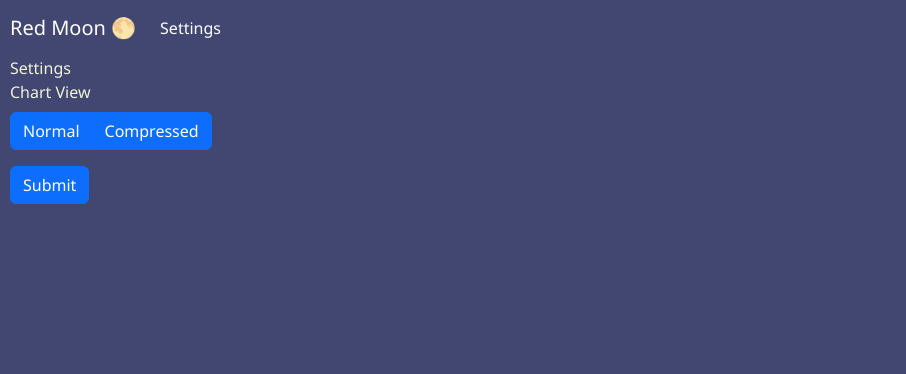
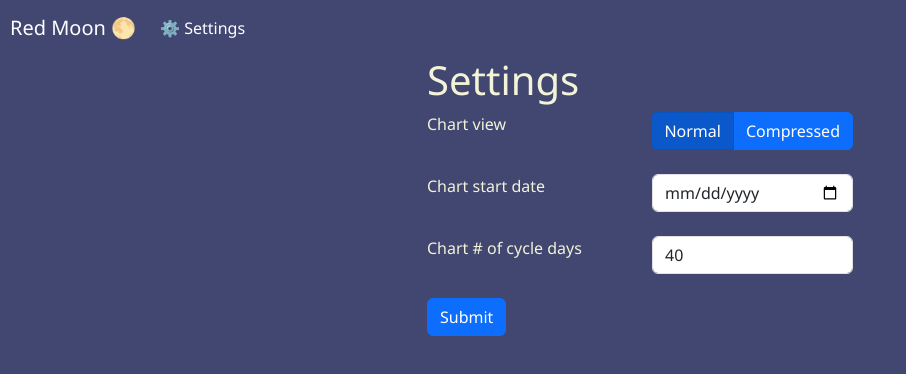
Before and after one commit to gracechin/red-moon, a React (Create React App) app: page /settings in a window 1280 px wide. Shown: the top 374 px of the page, without its empty margins (0-906 px from the left). Built offline with nearby package versions, Linux system fonts and the light colour scheme.

Commit message:
Settings - start date, num of cycle days

```diff
--- a/src/components/Modal.js
+++ b/src/components/Modal.js
@@ -33,6 +33,7 @@ export function PeriodEntryModal({
   onSubmit,
   defaultData,
   mode,
+  dateConfig,
 }) {
   const isAddNewMode = mode === PERIOD_ENTRY_MODE.NEW;
   const defDate = defaultData.Date;
@@ -59,6 +60,8 @@ export function PeriodEntryModal({
             <Form.Control
               name="Date"
               type="date"
+              max={dateConfig.maxDate}
+              min={dateConfig.minDate}
               defaultValue={(!isAddNewMode && defDate) || getCurrentDateStr()}
             />
           </Form.Group>
--- a/src/components/NavBar.js
+++ b/src/components/NavBar.js
@@ -10,19 +10,19 @@ function NavBar({ onReset, onAdd }) {
           Red Moon 🌕
         </Navbar.Brand>
         <Nav>
+          <div className="nav-link">
+            <Link to="/settings">⚙️ Settings</Link>
+          </div>
           {!!onReset && (
             <Nav.Link style={{ color: "white" }} onClick={onReset}>
-              Clear
+              🗑️ Clear
             </Nav.Link>
           )}
           {!!onAdd && (
             <Nav.Link style={{ color: "white" }} onClick={onAdd}>
-              + Entry
+              ➕ Entry
             </Nav.Link>
           )}
-          <div className="nav-link">
-            <Link to="/settings">Settings</Link>
-          </div>
         </Nav>
       </Navbar>
     </>
--- a/src/pages/Home.js
+++ b/src/pages/Home.js
@@ -12,7 +12,13 @@ import {
 } from "../components/Modal.js";
 import { PeriodChart } from "../components/Chart";
 import NavBar from "../components/NavBar";
-import { CHART_VIEW_OPTIONS, CHART_VIEW_KEY } from "../utils/constants";
+import {
+  CHART_VIEW_OPTIONS,
+  CHART_VIEW_KEY,
+  CHART_START_DATE_KEY,
+  CHART_NUM_OF_CYCLE_DAYS_KEY,
+} from "../utils/constants";
+import { newDateStrByDiff } from "../utils/dateTime";
 
 function HomePage() {
   const [showEntryModal, setShowEntryModal] = useState(false);
@@ -20,6 +26,11 @@ function HomePage() {
   const [selectedColumn, setSelectedColumn] = useState(-1);
   const [entries, setEntries] = useState(getStoredEntries());
   const settings = getSettings();
+  const chartStartDate = settings[CHART_START_DATE_KEY];
+  const chartEndDate = newDateStrByDiff(
+    chartStartDate,
+    settings[CHART_NUM_OF_CYCLE_DAYS_KEY]
+  );
 
   const refreshData = () => {
     setEntries(getStoredEntries());
@@ -56,6 +67,10 @@ function HomePage() {
             ? entries[selectedColumn]
             : {}
         }
+        dateConfig={{
+          minDate: chartStartDate,
+          maxDate: chartEndDate,
+        }}
         mode={
           selectedColumn > -1 ? PERIOD_ENTRY_MODE.EDIT : PERIOD_ENTRY_MODE.NEW
         }
--- a/src/pages/Settings.js
+++ b/src/pages/Settings.js
@@ -1,15 +1,28 @@
-import React from "react";
+import React, { useState } from "react";
 import { useNavigate } from "react-router-dom";
-
 import NavBar from "../components/NavBar";
-import { Form, Button, ToggleButton, ToggleButtonGroup } from "react-bootstrap";
+import {
+  Col,
+  Row,
+  Container,
+  Form,
+  Button,
+  ToggleButton,
+  ToggleButtonGroup,
+} from "react-bootstrap";
 import { saveSettings, getSettings } from "../utils/dataStorage";
-import { CHART_VIEW_OPTIONS, CHART_VIEW_KEY } from "../utils/constants";
+import {
+  CHART_VIEW_OPTIONS,
+  CHART_VIEW_KEY,
+  CHART_START_DATE_KEY,
+  CHART_NUM_OF_CYCLE_DAYS_KEY,
+} from "../utils/constants";
 
 function SettingsPage() {
   const navigate = useNavigate();
-  const defSettings = getSettings();
+  const [defSettings, setDefSettings] = useState(getSettings());
 
+  // TODO: Reset to default settings
   function handleSubmit(e) {
     e.preventDefault(); // Prevent the browser from reloading the page
     const form = e.target;
@@ -21,11 +34,14 @@ function SettingsPage() {
   return (
     <div className="wrapper">
       <NavBar />
-      <div>Settings</div>
+      <Container className="settings">
+        <h1>Settings</h1>
         <Form method="post" onSubmit={handleSubmit}>
-        <Form.Group className="mb-3" controlId="formSituation">
-          <Form.Label>Chart View</Form.Label>
-          <br />
+          <Row>
+            <Col>
+              <Form.Label>Chart view</Form.Label>
+            </Col>
+            <Col>
               <ToggleButtonGroup
                 type="radio"
                 name={CHART_VIEW_KEY}
@@ -41,11 +57,40 @@ function SettingsPage() {
                   </ToggleButton>
                 ))}
               </ToggleButtonGroup>
-        </Form.Group>
+            </Col>
+          </Row>
+          <br />
+          <Row>
+            <Col>
+              <Form.Label>Chart start date</Form.Label>
+            </Col>
+            <Col>
+              <Form.Control
+                name={CHART_START_DATE_KEY}
+                type="date"
+                defaultValue={defSettings[CHART_START_DATE_KEY]}
+              />
+            </Col>
+          </Row>
+          <br />
+          <Row>
+            <Col>
+              <Form.Label>Chart # of cycle days</Form.Label>
+            </Col>
+            <Col>
+              <Form.Control
+                name={CHART_NUM_OF_CYCLE_DAYS_KEY}
+                type="number"
+                defaultValue={defSettings[CHART_NUM_OF_CYCLE_DAYS_KEY]}
+              />
+            </Col>
+          </Row>
+          <br />
           <Button variant="primary" type="submit">
             Submit
           </Button>
         </Form>
+      </Container>
     </div>
   );
 }
--- a/src/styles.less
+++ b/src/styles.less
@@ -200,3 +200,10 @@ html, body, #app {
       border: 1px solid @textButtonColor;
   }
 }
+
+.settings {
+  max-width: 450px;
+  .col:has(label) {
+    text-align: left;
+  }
+}
--- a/src/utils/constants.js
+++ b/src/utils/constants.js
@@ -26,6 +26,10 @@ export const DAILY_SITUATION_OPTIONS = {
 };
 
 export const CHART_VIEW_KEY = "Chart view";
+export const CHART_START_DATE_KEY = "Chart start date";
+export const CHART_NUM_OF_CYCLE_DAYS_KEY = "Chart # of cycle days";
+export const DATA_ENTRIES_KEY = "Entries";
+export const SETTINGS_KEY = "Settings";
 
 export const CHART_VIEW_OPTIONS = {
   NORMAL: { name: "Normal" },
@@ -33,5 +37,6 @@ export const CHART_VIEW_OPTIONS = {
 };
 
 export const DEFAULT_SETTINGS = {
-  CHART_VIEW_KEY: CHART_VIEW_OPTIONS.NORMAL.name,
+  "Chart view": CHART_VIEW_OPTIONS.NORMAL.name,
+  "Chart # of cycle days": 40,
 };
--- a/src/utils/dataStorage.js
+++ b/src/utils/dataStorage.js
@@ -1,39 +1,59 @@
 import {
   dateComparison,
-  datesDiffInDays,
-  transformDateToDateStr,
-  newDateByDiff,
+  newDateStrByDiff,
+  getCurrentDateStr,
 } from "../utils/dateTime";
 import { range } from "../utils/utils";
-import { DEFAULT_SETTINGS } from "../utils/constants";
+import {
+  DEFAULT_SETTINGS,
+  DATA_ENTRIES_KEY,
+  SETTINGS_KEY,
+  CHART_START_DATE_KEY,
+  CHART_NUM_OF_CYCLE_DAYS_KEY,
+} from "../utils/constants";
 
-const DATA_ENTRIES_KEY = "Entries";
-const SETTINGS_KEY = "Settings";
+// Utils
 
 export const getStored = (key) => JSON.parse(localStorage.getItem(key));
 
 export const store = (key, value) =>
   localStorage.setItem(key, JSON.stringify(value));
 
-export const getStoredEntries = () => getStored(DATA_ENTRIES_KEY) || [];
+// Settings
 
-const getMissingEntries = (entries, newEntry) => {
-  if (entries.length == 0) return [];
-  const newEntryDate = new Date(newEntry.Date);
-  const dates = entries.map((e) => new Date(e.Date));
-  const maxDate = new Date(Math.max.apply(null, dates));
-  const minDate = new Date(Math.min.apply(null, dates));
-  const diffWithMaxDate = datesDiffInDays(maxDate, newEntryDate);
-  const diffWithMinDate = datesDiffInDays(minDate, newEntryDate);
-  if (diffWithMaxDate == 1 || diffWithMinDate == 1) return [];
-  const missingDates =
-    diffWithMaxDate > diffWithMinDate
-      ? range(1, diffWithMinDate).map((i) => newDateByDiff(minDate, -i))
-      : range(1, diffWithMaxDate).map((i) => newDateByDiff(maxDate, i));
-  return missingDates.map((d) => ({
-    Date: transformDateToDateStr(d),
+const getDefaultSettings = () => {
+  const defaultSettings = DEFAULT_SETTINGS;
+  defaultSettings[CHART_START_DATE_KEY] = getCurrentDateStr();
+  return defaultSettings;
+};
+
+export const getSettings = () => {
+  const settings = getStored(SETTINGS_KEY);
+  if (!settings) return getDefaultSettings();
+  settings[CHART_NUM_OF_CYCLE_DAYS_KEY] = parseInt(
+    settings[CHART_NUM_OF_CYCLE_DAYS_KEY]
+  );
+  return settings;
+};
+export const saveSettings = (settings) => {
+  localStorage.setItem(
+    SETTINGS_KEY,
+    JSON.stringify({ ...getSettings(), ...settings })
+  );
+};
+
+// Entries
+
+const genDefaultEntries = () => {
+  const settings = getSettings();
+  const numEntries = settings[CHART_NUM_OF_CYCLE_DAYS_KEY];
+  const startDate = settings[CHART_START_DATE_KEY];
+  return range(0, numEntries).map((i) => ({
+    Date: newDateStrByDiff(startDate, i),
   }));
 };
+export const getStoredEntries = () =>
+  getStored(DATA_ENTRIES_KEY) || genDefaultEntries();
 
 export const storeEntries = (entries) => {
   const sortedEntries = entries.sort((e1, e2) =>
@@ -42,21 +62,9 @@ export const storeEntries = (entries) => {
   localStorage.setItem(DATA_ENTRIES_KEY, JSON.stringify(sortedEntries));
 };
 
-export const getSettings = () => getStored(SETTINGS_KEY) || DEFAULT_SETTINGS;
-export const saveSettings = (settings) => {
-  localStorage.setItem(
-    SETTINGS_KEY,
-    JSON.stringify({ ...getSettings(), ...settings })
-  );
-};
-
 export const storeEntry = (entry) => {
-  var entries = getStoredEntries() || [];
-  if (entries.map((e) => e.Date).includes(entry.Date)) {
-    entries = entries.filter((e) => e.Date != entry.Date);
-  } else {
-    entries = [...entries, ...getMissingEntries(entries, entry)];
-  }
+  var entries = getStoredEntries();
+  entries = entries.filter((e) => e.Date != entry.Date);
   entries.push(entry);
   storeEntries(entries);
 };
--- a/src/utils/dateTime.js
+++ b/src/utils/dateTime.js
@@ -30,3 +30,9 @@ export const newDateByDiff = (d, diff) => {
   nd.setDate(d.getDate() + diff);
   return nd;
 };
+
+export const newDateStrByDiff = (dateStr, diff) => {
+  const d = new Date(dateStr);
+  const nd = newDateByDiff(d, diff);
+  return transformDateToDateStr(nd);
+};
```
Lines whose indentation alone changed are shown as unchanged.
